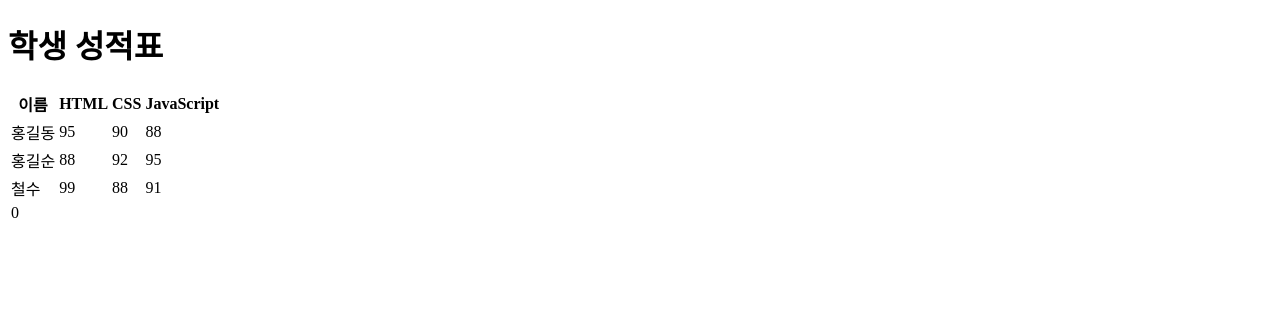
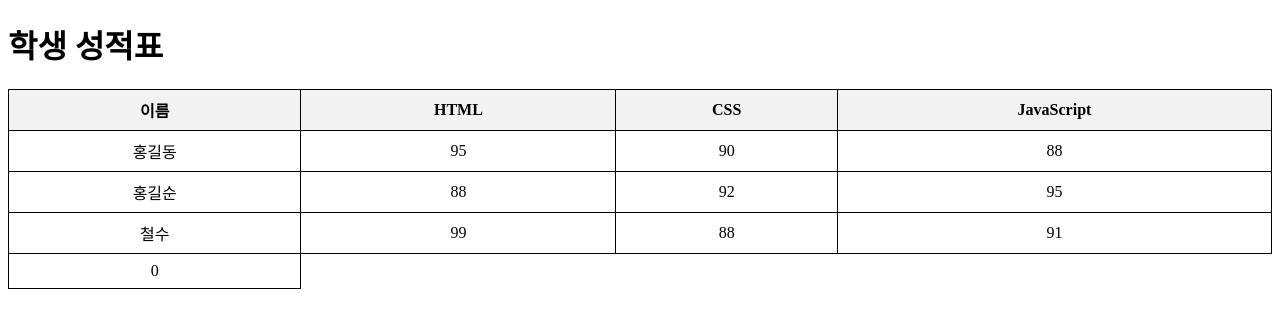
Before and after one commit to heherin/http-css, a plain HTML site: page practice3.html in a window 1280 px wide. Drawn offline with Linux system fonts and the light colour scheme.

Commit message:
practice3.html

```diff
--- a/practice3.html
+++ b/practice3.html
@@ -4,6 +4,23 @@
     <meta charset="UTF-8">
     <meta name="viewport" content="width=device-width, initial-scale=1.0">
     <title>Document</title>
+
+    <style>
+        table {
+            border-collapse: collapse;
+            width: 100%;
+        }
+
+        th, td {
+            border: 1px solid black;
+            padding: 8px;
+            text-align: center;
+        }
+
+        th {
+            background-color: #f2f2f2;
+        }
+    </style>
 </head>
 <body>
     <h1>학생 성적표</h1>
```
